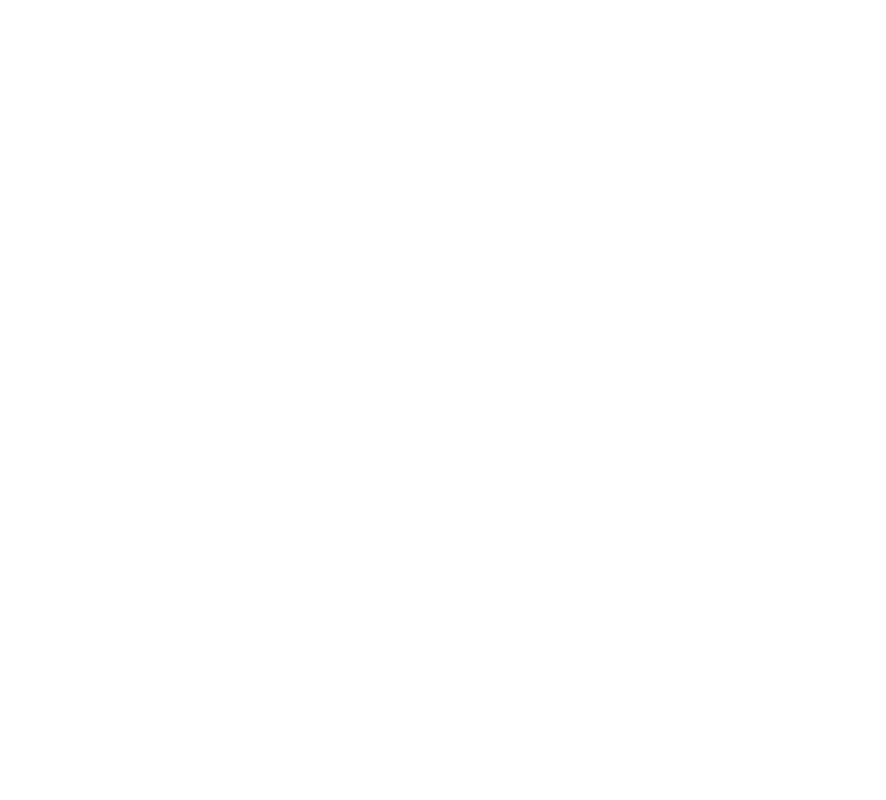
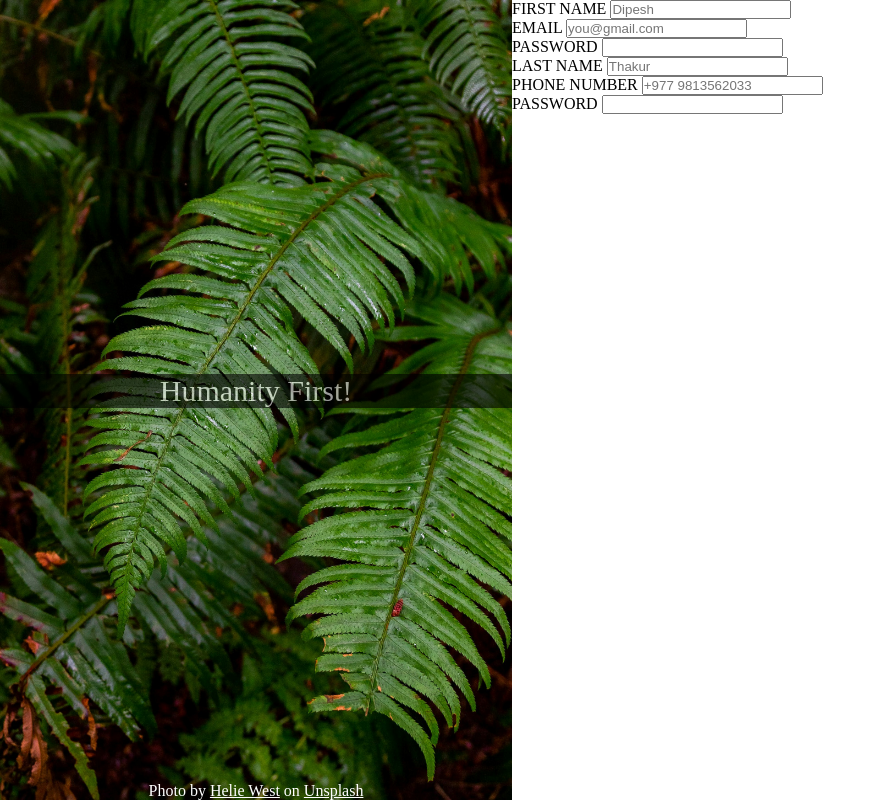
Before and after one commit to Dipesh-Thakur-duck/Sign-up-Form-Odin, a plain HTML site: page index.html in a window 1280 px wide. Shown: the whole page, without its empty margins (0-886 px from the left). Drawn offline with Linux system fonts and the light colour scheme.

Commit message:
Add code to create an attractive form
Image is added and using z-index, the text is
give a hover effect

```diff
--- a/index.html
+++ b/index.html
@@ -6,4 +6,44 @@
         <link rel="stylesheet" href="styles.css">
         <title>Sign-up Form</title>
     </head>
+    <body>
+        <div class="sign-up">
+            <div class="fancy-image">
+                <img src="background_img.jpg" id="bag-img">
+                <p id="company-ad">Humanity First!</p>
+                <p id="credit">Photo by <u>Helie West</u> on <u>Unsplash</u></p>
+            </div>
+            <form>
+                <div class="col-1">
+                    <div class="first-name-div">
+                        <label for="first_name">FIRST NAME</label>
+                        <input type="text" id="first_name" placeholder="Dipesh" name="first_name">
+                    </div>
+                    <div class="email-div">
+                        <label for="user_email">EMAIL</label>
+                        <input type="email" id="user_email" name="email" placeholder="you@gmail.com">
+                    </div>
+                    <div class="password-div">
+                        <label for="user_password">PASSWORD</label>
+                        <input type="password" id="user_password" name="password">
+                    </div>
+                </div>
+                <div class="col-2">
+                    <div class="last-name-div">
+                        <label for="last_name">LAST NAME</label>
+                        <input type="text" id="last_name" placeholder="Thakur" name="last_name">
+                    </div>
+                    <div class="phone-num-div">
+                        <label for="phone_number">PHONE NUMBER</label>
+                        <input type="tel" id="phone_number" name="phone_number" placeholder="+977 9813562033" pattern="^\+977\s9\d{9}$">
+                    </div>
+                    <div class="confirm-password-div">
+                        <label for="confirm_password">PASSWORD</label>
+                        <input type="password" id="confirm_password" name="confirm_password">
+                    </div>
+                </div>
+            </form>
+        </div>
+
+    </body>
 </html>
--- a/styles.css
+++ b/styles.css
@@ -3,3 +3,35 @@
     padding:0;
     box-sizing:border-box;
 }
+.sign-up{
+    display:flex;
+
+}
+.fancy-image{
+    width:40vw;
+    height:100vh;
+    display:flex;
+    flex-direction: column;
+    justify-content: space-between;
+    align-items:center;
+    position:relative;
+}
+#bag-img{
+    position:absolute;
+    width:100%;
+    height:100%;
+    z-index:-1;
+}
+#company-ad{
+    color:white;
+    background-color:black;
+    opacity:0.6;
+    font-size:30px;
+    width:100%;
+    text-align: center;
+    margin-top:auto;
+    margin-bottom:auto;
+}
+#credit{
+    color:white;
+}
```
Also changed, not shown: logo.png (added).
